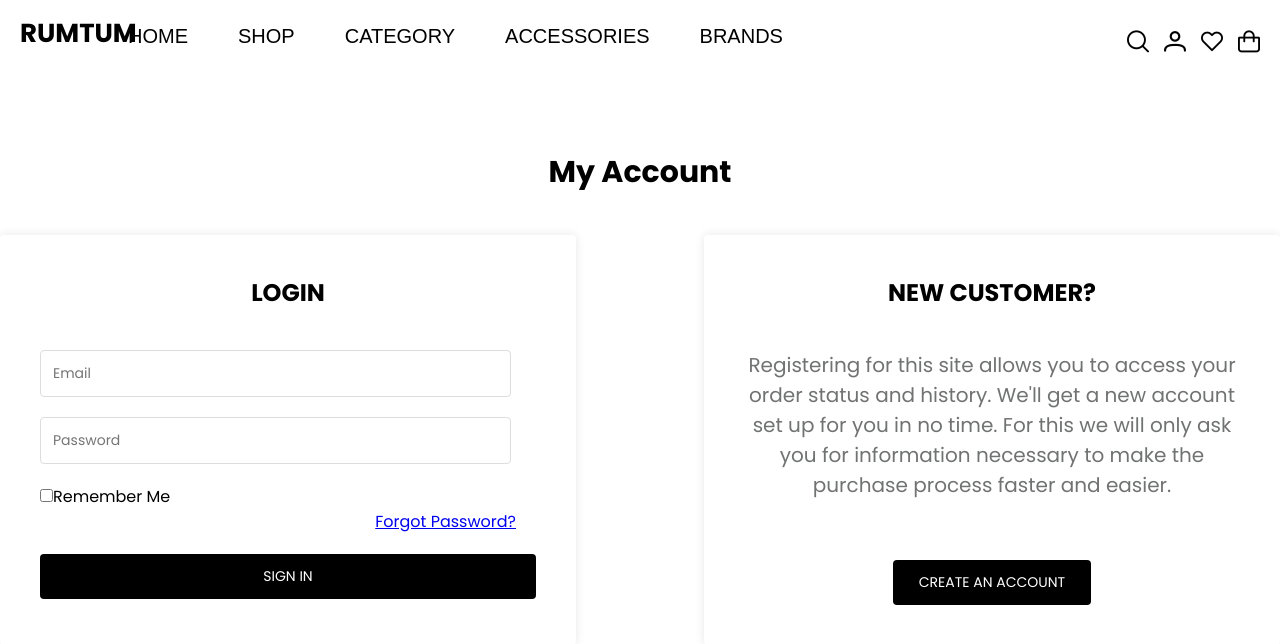
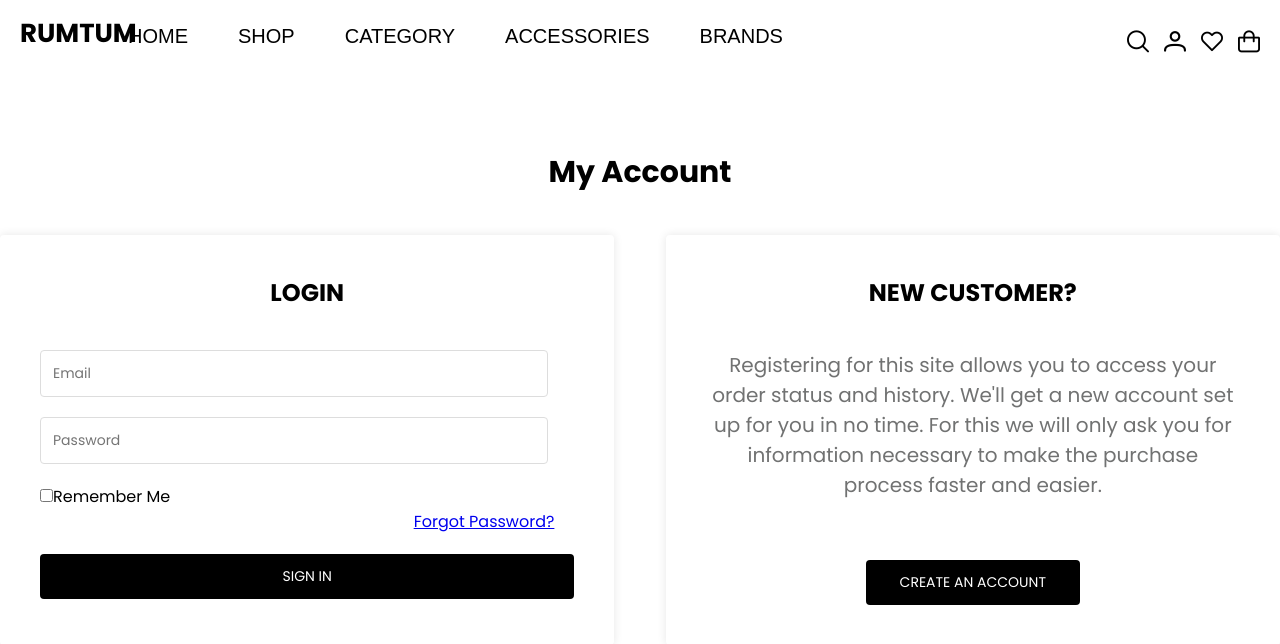
Before and after one commit to SokChanmakara/Rumtum, a Vue app: page /login in a window 1280 px wide. Shown: the top 644 px of the page. Built offline with nearby package versions, Linux system fonts and the light colour scheme.

Commit message:
Update login and Sign up pages

```diff
--- a/src/components/LoginPage/CreateAccount.vue
+++ b/src/components/LoginPage/CreateAccount.vue
@@ -97,7 +97,7 @@ h2 {
   border-radius: 4px;
   box-shadow: 0px 0px 10px rgba(0, 0, 0, 0.1);
   width: 100%;
-  max-width: 600px;
+  max-width: 800px;
 
 }
 
--- a/src/components/LoginPage/Login.vue
+++ b/src/components/LoginPage/Login.vue
@@ -100,14 +100,9 @@ h2 {
   text-align: center;
 }
   .container {
+    max-width: 1500px;
     display: flex;
     justify-content: space-between;
-    /* background: white;
-    padding: 40px;
-    /* border-radius: 4px; */
-    /* box-shadow: 0px 0px 10px rgba(0, 0, 0, 0.1); */
-    /* width: 100%;
-    max-width: 1400px; */
 
   }
 
@@ -119,7 +114,7 @@ h2 {
   }
 
   .login-box, .new-customer-box {
-    width: 45%;
+    width: 48%;
     padding: 40px;
     border-radius: 4px;
     box-shadow: 0px 0px 10px rgba(0, 0, 0, 0.1);
@@ -128,6 +123,7 @@ h2 {
   }
   .form-group {
   margin-bottom: 20px;
+
 }
 input[type="email"],
 input[type="password"] {
@@ -155,8 +151,6 @@ input[type="password"] {
   .new-customer-box {
     text-align: center;
 
-
-
   }
   .paragraph {
     text-align: center;
--- a/src/views/ProductView.vue
+++ b/src/views/ProductView.vue
@@ -8,7 +8,7 @@
 
 <script>
 import footerPageVue from '@/components/footerPage.vue'
-import Comment from '../components/ProductPage/Comment.vue'
+// import Comment from '../components/ProductPage/Comment.vue'
 import Product_Page1 from '../components/ProductPage/Product_Page1.vue'
 import Product_Page2 from '../components/ProductPage/Product_Page2.vue'
 import Product_Page3 from '../components/ProductPage/Product_Page3.vue'
```
